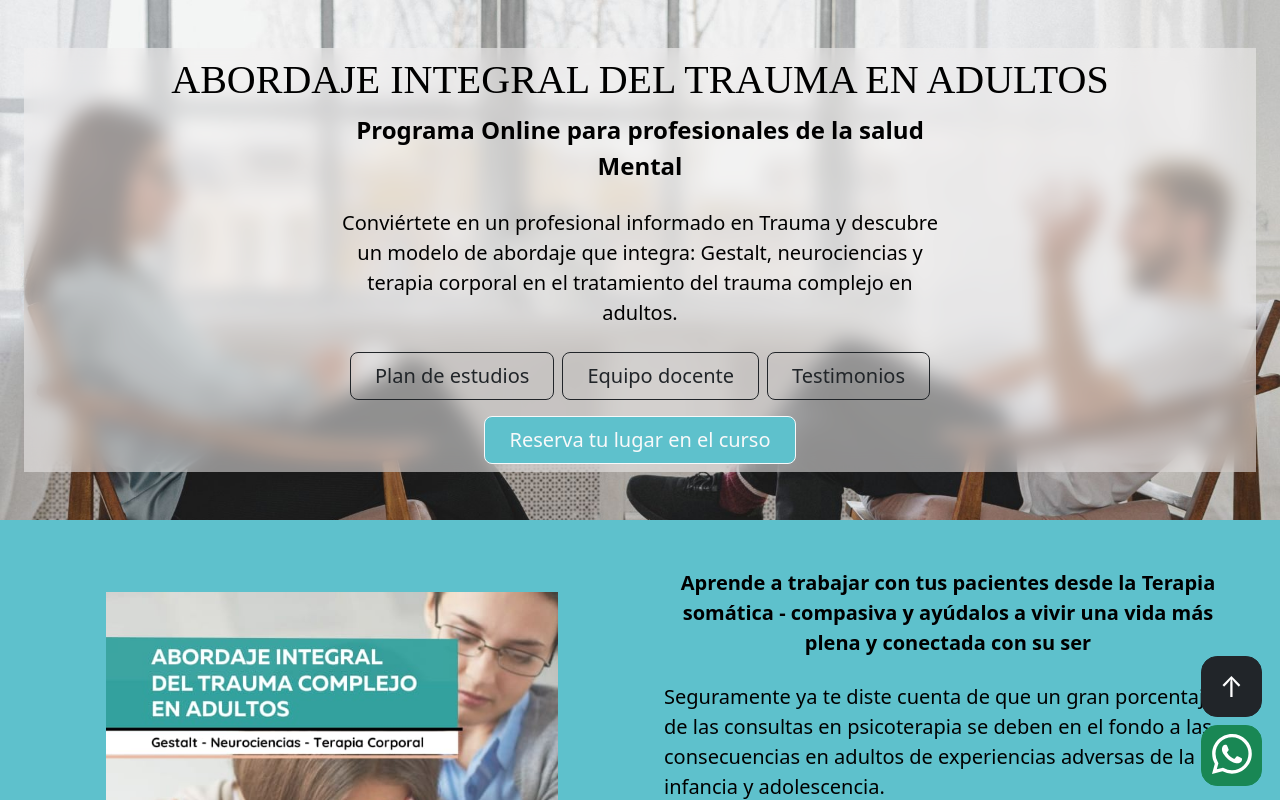
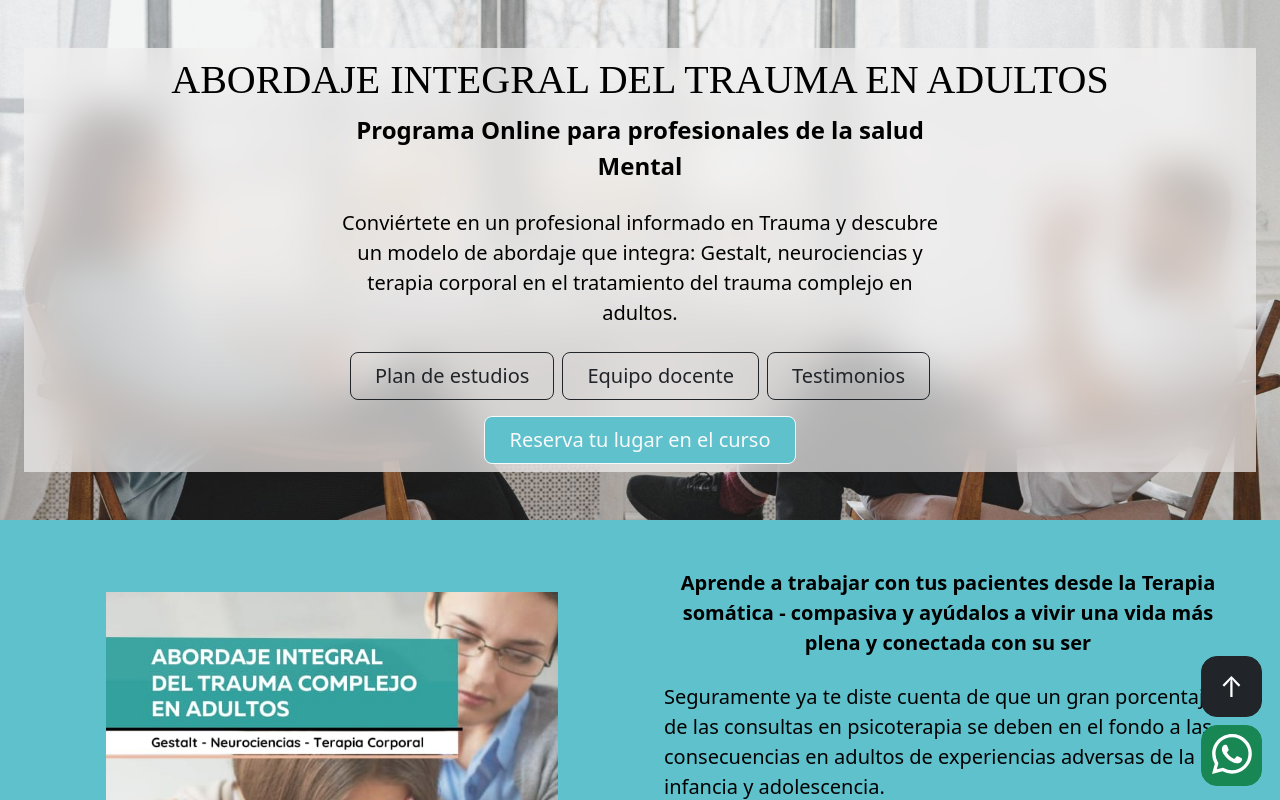
Before and after one commit to juacovanmessem/Landing-Carmina, a React (Vite) app: page / in a window 1280 px wide. Shown: the top 800 px of the page. Built offline with nearby package versions, Linux system fonts and the light colour scheme.

Commit message:
ultima peticion de cambio

```diff
--- a/src/App.css
+++ b/src/App.css
@@ -52,8 +52,8 @@
 }
 
 .bg-faded-1{
-  backdrop-filter: blur(10px);
-  background-color: #f3f1f189;
+  backdrop-filter: blur(20px);
+  background-color: #f3f1f1b3;
 
 }
 
```
